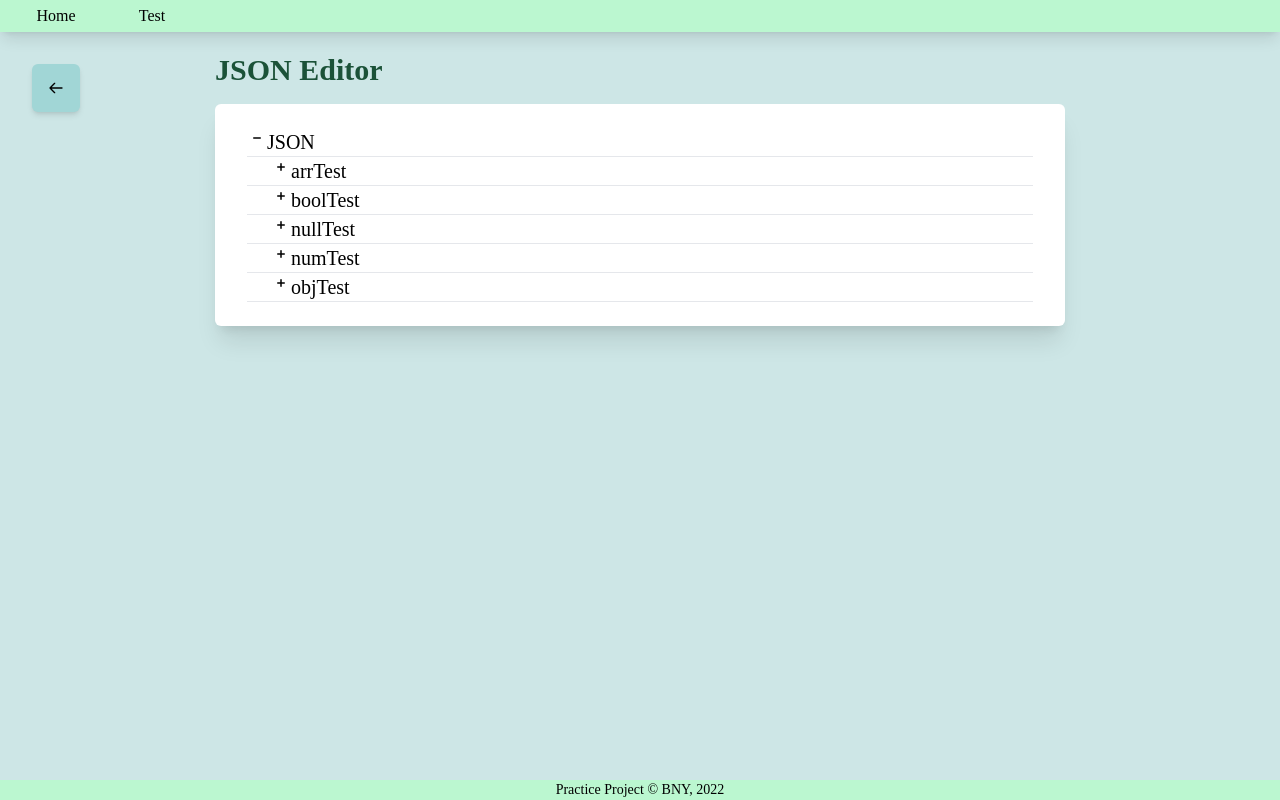
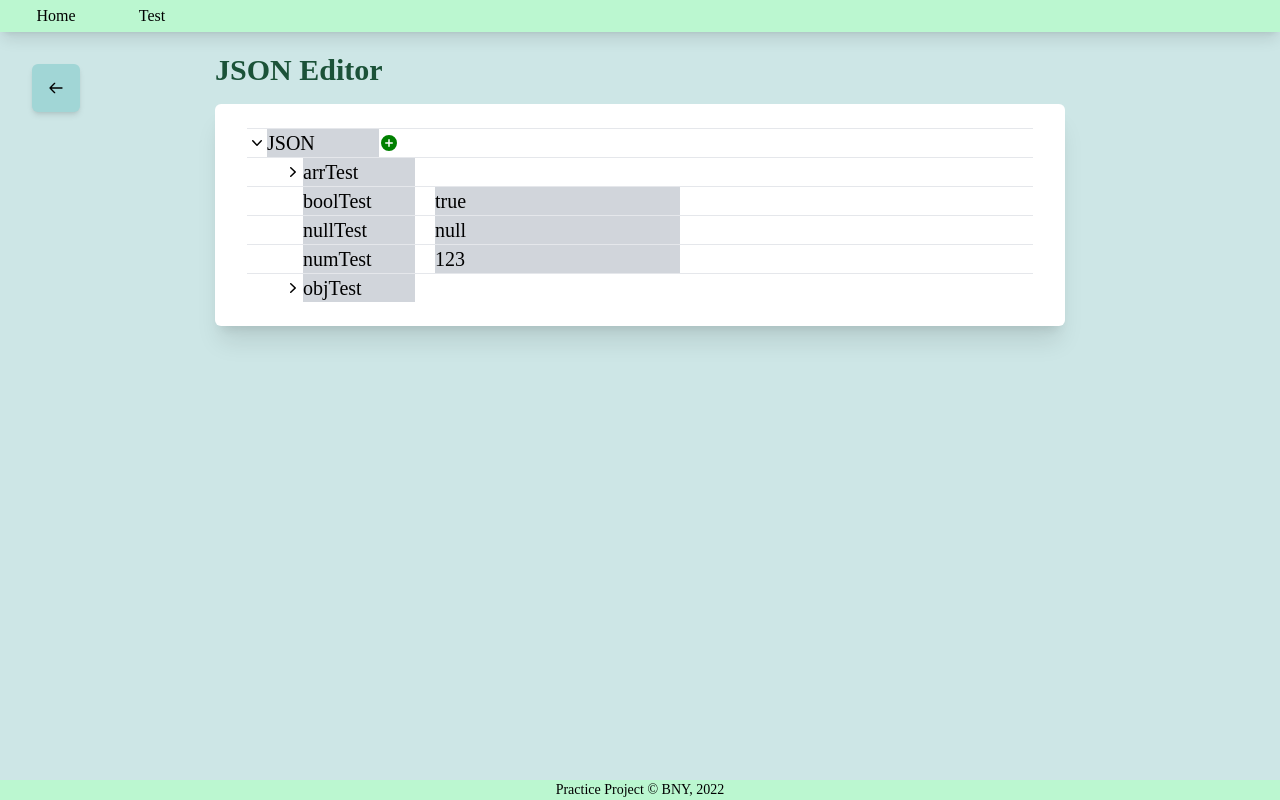
Before and after one commit to StupidoCowie/pr_1, a Vue app: page /jsoneditor in a window 1280 px wide. Both pictures are taken after a click on the icon 257 px from the left and 138 px from the top of the page. Built offline with nearby package versions, Linux system fonts and the light colour scheme.

Commit message:
shifts, logic(?), etc.

```diff
--- a/src/components/jsonEditor/jsonEditor.vue
+++ b/src/components/jsonEditor/jsonEditor.vue
@@ -14,6 +14,7 @@
 				<JsonNodes
 					:value="jsonTree.label"
 					:json="jsonTree.nodes"
+					:objectable="true"
 					:margin="0"
 				></JsonNodes>
 			</Card>
@@ -73,10 +74,11 @@ const convert = (key, val, node) => {
 }
 
 onMounted(() => {
+	// console.log(json)
 	for (let key in json) {
 		convert(key, json[key], jsonTree.value)
 	}
-	console.log(jsonTree.value)
+	// console.log(jsonTree.value)
 })
 
 </script>
--- a/src/components/jsonEditor/jsonNodes.vue
+++ b/src/components/jsonEditor/jsonNodes.vue
@@ -1,32 +1,96 @@
 <template>
+	<hr>
+	<div
+		v-if="objectableOp"
+	>
 		<div
 			class="flex flex-row"
 			:style="shift"
 		>
-		<div v-if="isObject(nodes)">
+			<div
+				v-if="isObject(nodes)"
+				class="flex items-center"
+				style="cursor: pointer;"
+			>
 				<svg v-if="!isOpen" xmlns="http://www.w3.org/2000/svg" viewBox="0 0 20 20" fill="currentColor" class="w-5 h-5" @click="toggleNodes">
-				<path d="M10.75 6.75a.75.75 0 00-1.5 0v2.5h-2.5a.75.75 0 000 1.5h2.5v2.5a.75.75 0 001.5 0v-2.5h2.5a.75.75 0 000-1.5h-2.5v-2.5z" />
+					<path fill-rule="evenodd" d="M7.21 14.77a.75.75 0 01.02-1.06L11.168 10 7.23 6.29a.75.75 0 111.04-1.08l4.5 4.25a.75.75 0 010 1.08l-4.5 4.25a.75.75 0 01-1.06-.02z" clip-rule="evenodd" />
 				</svg>
-
 				<svg v-else xmlns="http://www.w3.org/2000/svg" viewBox="0 0 20 20" fill="currentColor" class="w-5 h-5" @click="toggleNodes">
-				<path d="M6.75 9.25a.75.75 0 000 1.5h6.5a.75.75 0 000-1.5h-6.5z" />
+					<path fill-rule="evenodd" d="M5.23 7.21a.75.75 0 011.06.02L10 11.168l3.71-3.938a.75.75 0 111.08 1.04l-4.25 4.5a.75.75 0 01-1.08 0l-4.25-4.5a.75.75 0 01.02-1.06z" clip-rule="evenodd" />
 				</svg>
 			</div>
+			<div class="flex flex-row">
 				<input
-			class="flex items-start w-28"
+					class="w-28 bg-gray-300
+						focus:outline-none"
+					:value="valueValue"
+					style="cursor: pointer;"
+					readonly
+					@click="toggleNodes"
+				/>
+				<div
+					v-if="isOpen"
+					class="flex items-center"
+					style="cursor: pointer;"
+				>
+					<svg v-if="!newElement" xmlns="http://www.w3.org/2000/svg" viewBox="0 0 20 20" fill="green" class="w-5 h-5" @click="newElement = !newElement">
+						<path fill-rule="evenodd" d="M10 18a8 8 0 100-16 8 8 0 000 16zm.75-11.25a.75.75 0 00-1.5 0v2.5h-2.5a.75.75 0 000 1.5h2.5v2.5a.75.75 0 001.5 0v-2.5h2.5a.75.75 0 000-1.5h-2.5v-2.5z" clip-rule="evenodd" />
+					</svg>
+					<div v-else
+						class="flex flex-row"
+					>
+						<svg xmlns="http://www.w3.org/2000/svg" viewBox="0 0 20 20" fill="green" class="w-5 h-5" @click="addElement">
+							<path fill-rule="evenodd" d="M10 18a8 8 0 100-16 8 8 0 000 16zm3.857-9.809a.75.75 0 00-1.214-.882l-3.483 4.79-1.88-1.88a.75.75 0 10-1.06 1.061l2.5 2.5a.75.75 0 001.137-.089l4-5.5z" clip-rule="evenodd" />
+						</svg>
+						<svg xmlns="http://www.w3.org/2000/svg" viewBox="0 0 20 20" fill="red" class="w-5 h-5" @click="newElement = !newElement">
+							<path fill-rule="evenodd" d="M10 18a8 8 0 100-16 8 8 0 000 16zM6.75 9.25a.75.75 0 000 1.5h6.5a.75.75 0 000-1.5h-6.5z" clip-rule="evenodd" />
+						</svg>
+					</div>
+				</div>
+			</div>
+			<div
+				v-if="newElement"
+				class="ml-10"
+			>
+				<input v-model="newKey" class="bg-black text-white">
+				{{ newKey }}
+			</div>
+		</div>
+		<jsonNodes
+			v-if="isOpen"
+			v-for="node in nodes"
+			:json="nullCheck(node)"
+			:value="nodeCheck(node)"
+			:objectable="suitableObj(node)"
+			:margin="marginValue + 36"
+		/>
+	</div>
+	<div
+		v-else
+		class="flex flex-row"
+		:style="shift"
+	>
+		<div class="flex items-start ">
+			<input
+				class="w-28 bg-gray-300
+					focus:outline-none"
 				:value="valueValue"
 				style="cursor: unset"
 				readonly
 			/>
 		</div>
-	<hr>
-	<jsonNodes
-		v-if="isOpen"
-		v-for="node in nodes"
-		:json="nullCheck(node)"
-		:value="nodeCheck(node)"
-		:margin="marginValue + 24"
+		<div
+			v-if="nodes"
+			class="flex ml-5"
+		>
+			<input
+				class="bg-gray-300"
+				:value="nodeCheck(nodes)"
+				style="cursor: unset"
+				readonly
 			/>
+		</div>
+	</div>
 </template>
 
 <script setup>
@@ -38,21 +102,27 @@ const props = defineProps({
 		type: [Boolean, String, Number, Object],
 		default: ''
 	},
-	margin: Number
+	margin: Number,
+	objectable: Boolean
 })
 
 const isOpen = ref(false)
+const newElement = ref(false)
+const newKey = ref('')
+const newVal = ref('')
 
-const toggleNodes = () => {
-	isOpen.value = !isOpen.value
+const objectableOp = computed({
+	get() {
+		return props.objectable
 	}
+})
 
 const marginValue = computed(() => {
 	return props.margin
 })
 
 const shift = computed(() => {
-	return `margin-left: ${marginValue.value}px;`
+	return objectableOp.value ? `margin-left: ${marginValue.value}px;` : `margin-left: ${marginValue.value + 20}px;`
 })
 
 const valueValue = computed(() => {
@@ -67,7 +137,7 @@ const nodes = computed({
 })
 
 const nodeCheck = (node) => {
-	if (node === null) {
+	if (node[0] === null) {
 		return 'null'
 	}
 	return node.label ? node.label : node
@@ -82,4 +152,16 @@ const nullCheck = (node) => {
 const isObject = (node) => {
 	return typeof node === 'object' && node !== null
 }
+
+const suitableObj = (node) => {
+	return isObject(node.nodes) && node.nodes.length > 1
+}
+
+const toggleNodes = () => {
+	isOpen.value = !isOpen.value
+}
+
+const addElement = () => {
+	newElement.value = !newElement.value
+}
 </script>
```
Lines whose indentation alone changed are shown as unchanged.
